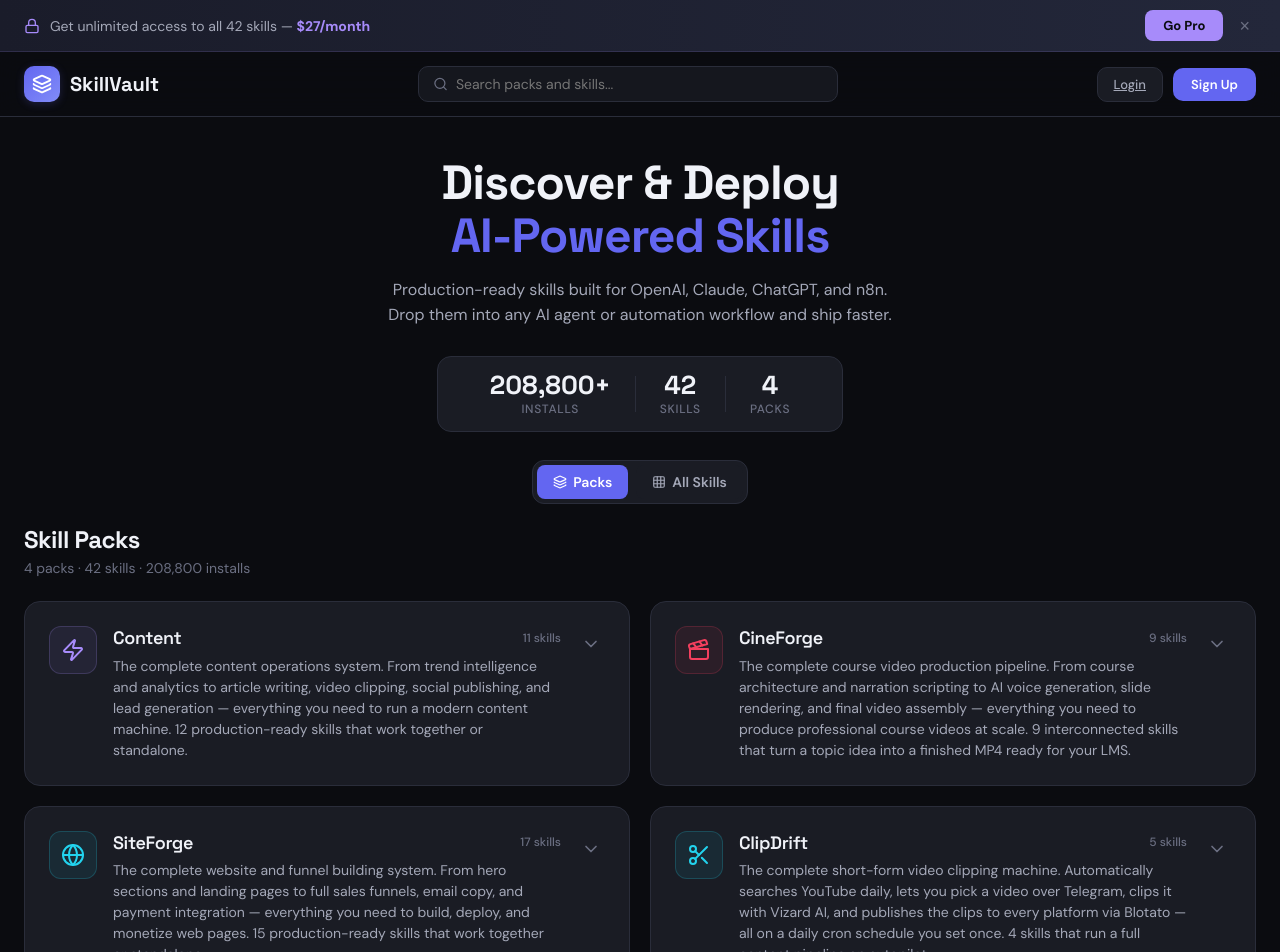
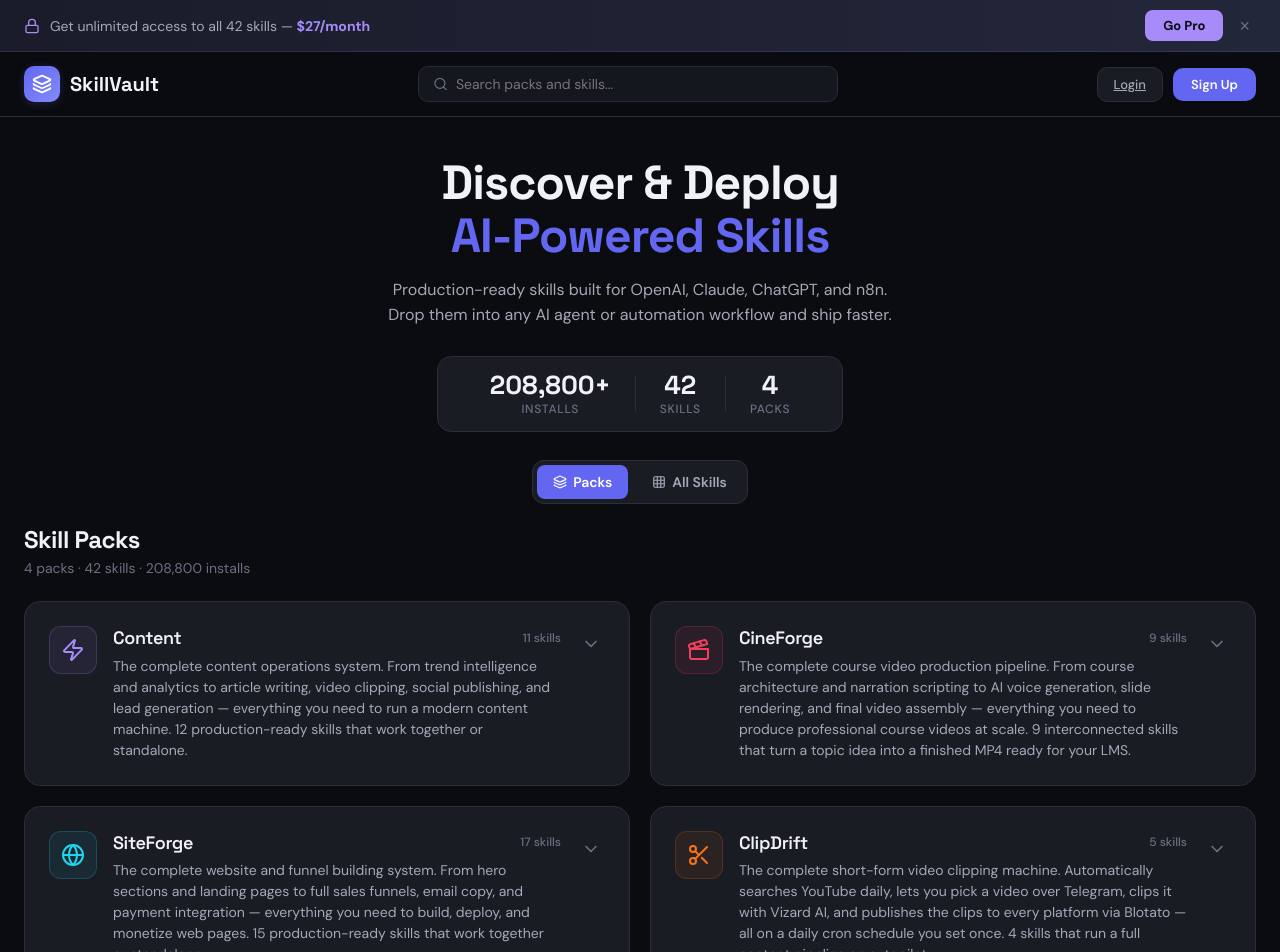
Before and after one commit to Gandley/skillvault-project, a React (Vite) app: page / in a window 1280 px wide. Shown: the top 952 px of the page. Built offline with nearby package versions, Linux system fonts and the light colour scheme.

Commit message:
fix: bump storage key to v8 to clear old localStorage cache; add orange color to colorMaps

```diff
--- a/src/components/PackCard.jsx
+++ b/src/components/PackCard.jsx
@@ -20,6 +20,7 @@
     violet: { bg: 'rgba(167,139,250,0.08)', border: 'rgba(167,139,250,0.2)', text: '#a78bfa' },
     amber: { bg: 'rgba(245,158,11,0.08)', border: 'rgba(245,158,11,0.2)', text: '#f59e0b' },
     rose: { bg: 'rgba(244,63,94,0.08)', border: 'rgba(244,63,94,0.2)', text: '#f43f5e' },
+    orange: { bg: 'rgba(249,115,22,0.08)', border: 'rgba(249,115,22,0.2)', text: '#f97316' },
   };
   const theme = colorMap[pack.color] || colorMap.cyan;
 
--- a/src/components/SkillCard.jsx
+++ b/src/components/SkillCard.jsx
@@ -12,6 +12,7 @@
   rose: { bg: 'var(--rose-bg)', text: 'var(--rose)', border: 'rgba(244,63,94,0.2)' },
   cyan: { bg: 'var(--cyan-bg)', text: 'var(--cyan)', border: 'rgba(34,211,238,0.2)' },
   violet: { bg: 'var(--violet-bg)', text: 'var(--violet)', border: 'rgba(167,139,250,0.2)' },
+  orange: { bg: 'rgba(249,115,22,0.08)', text: '#f97316', border: 'rgba(249,115,22,0.2)' },
 };
 
 const tierStyles = {
--- a/src/lib/storage.js
+++ b/src/lib/storage.js
@@ -1,7 +1,7 @@
 // localStorage helpers for persistence
 import { skills as defaultSkills, categories as defaultCategories, skillPacks as defaultSkillPacks } from '../data/skills.js';
 
-const STORAGE_KEY = 'skillvault_data_v7';
+const STORAGE_KEY = 'skillvault_data_v8';
 const PASSCODE_KEY = 'skillvault_passcode';
 const UNLOCKED_KEY = 'skillvault_unlocked';
 const SETTINGS_KEY = 'skillvault_settings_v2';
```
